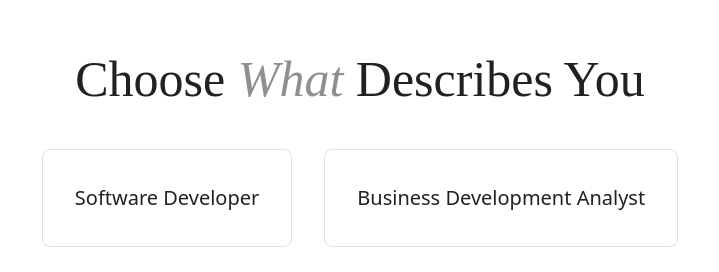
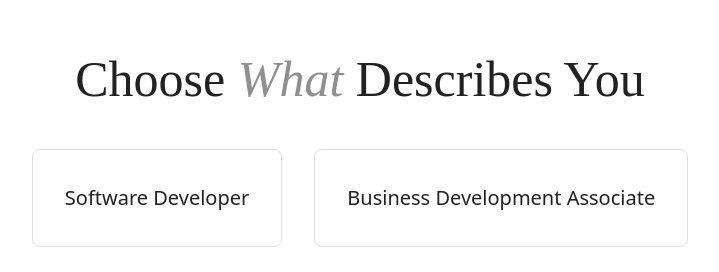
Before and after one commit to sansh72/Personal_Portfolio, a React (Vite) app: page / in a window 1280 px wide. Shown: the part 248-520 px from the top of the page, without its empty margins (280-999 px from the left). Built offline with nearby package versions, Linux system fonts and the light colour scheme; no server answers.

Commit message:
Name fix

```diff
--- a/src/Landing.tsx
+++ b/src/Landing.tsx
@@ -71,7 +71,7 @@ const Template = () => {
             }}
           >
             <Typography variant="h6" sx={{ fontWeight: 500 }}>
-              Business Development Analyst
+              Business Development Associate
             </Typography>
           </Box>
         </Link>
```
